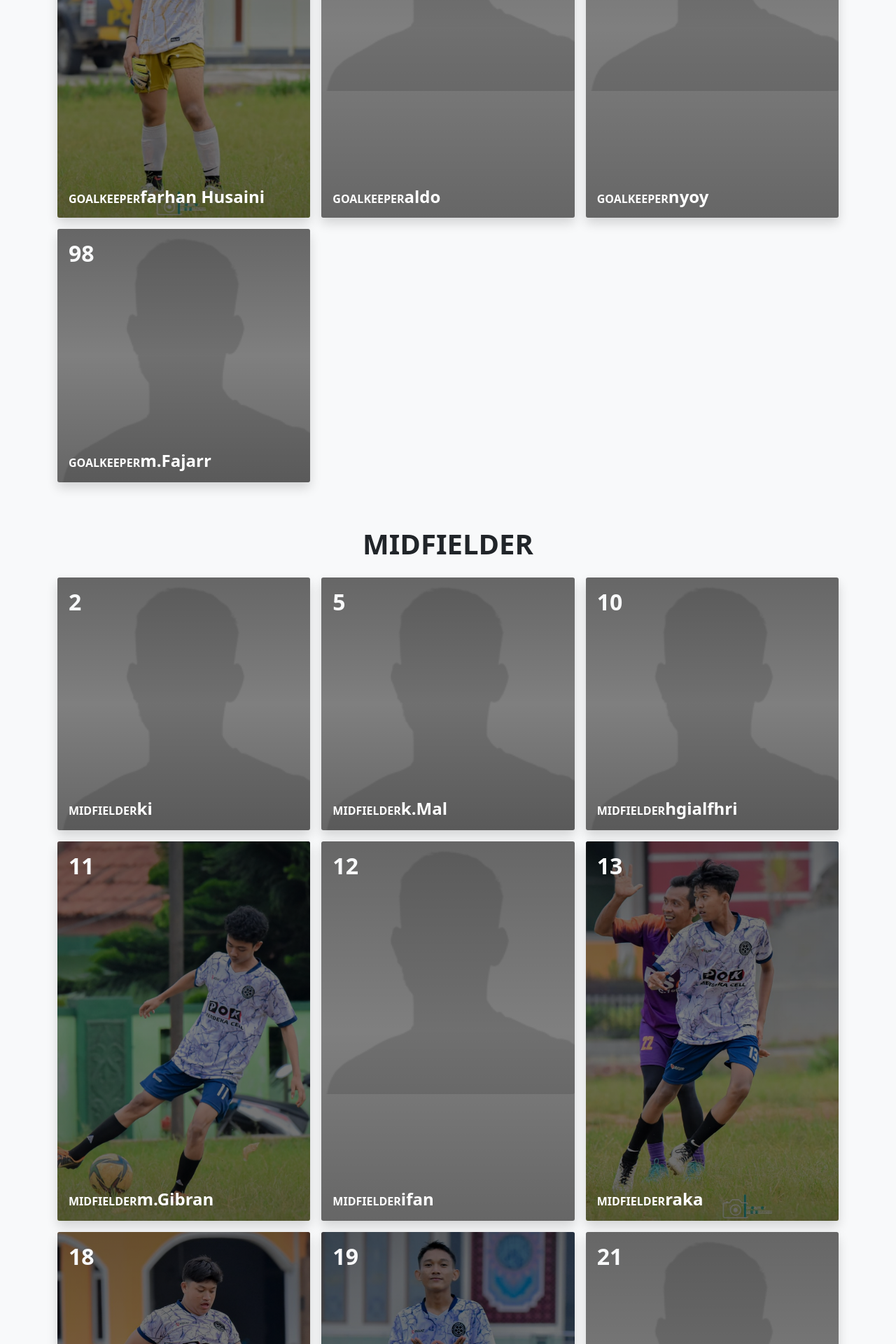
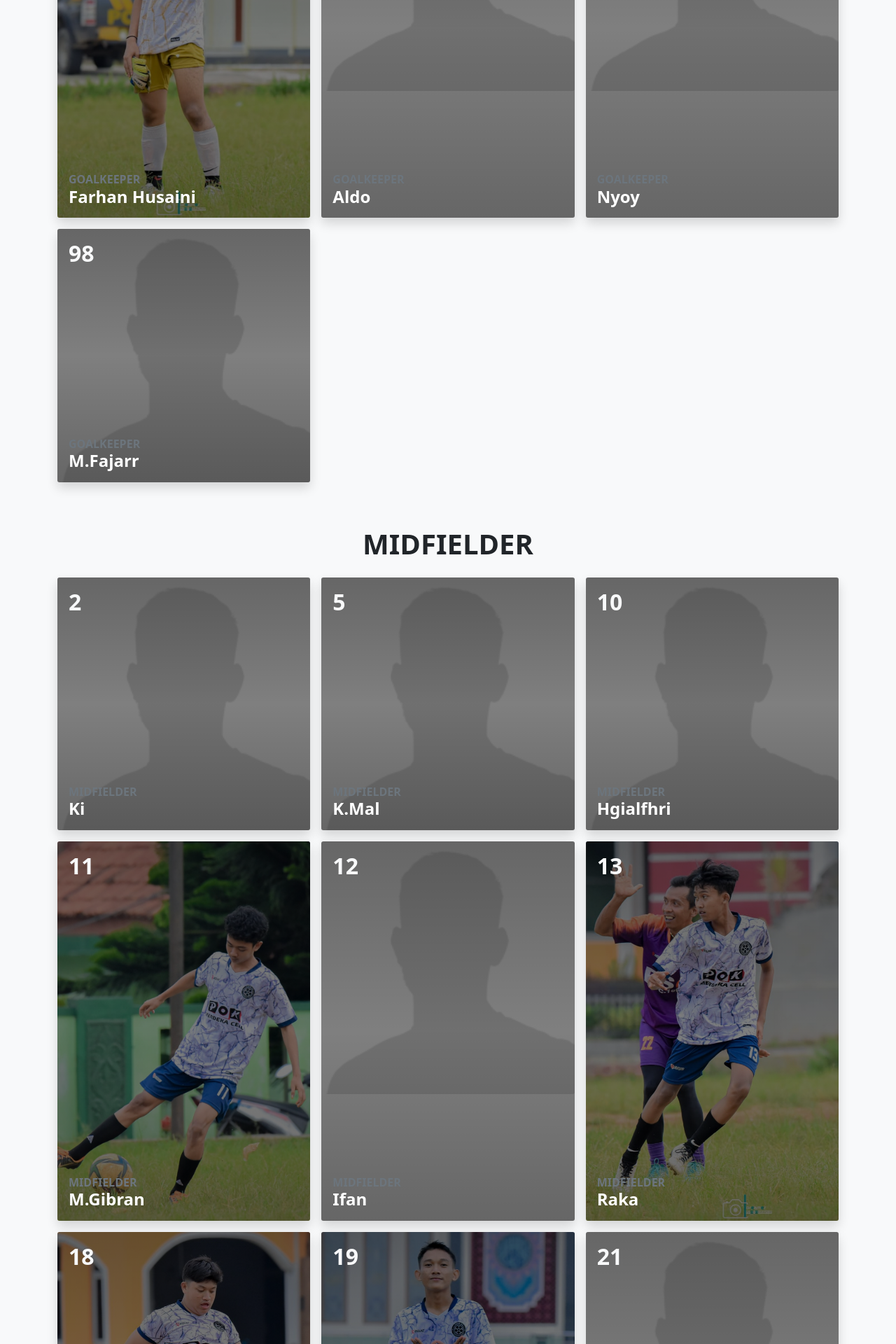
Before and after one commit to tesafc/www2, a Jekyll site: the page built from players.html, in a window 1280 px wide. Shown: the part 1071-2991 px from the top of the page at 70% size. Built offline with Jekyll 4.4.1, drawn with Linux system fonts in a browser that asks for light colours.

Commit message:
Update players.html

```diff
--- a/players.html
+++ b/players.html
@@ -16,7 +16,7 @@
           <img src="{% if player.pp %}{{ player.pp }}{% else %}{{ '/assets/img/pp/blank-pp.png' | relative_url }}{% endif %}" alt="" class="card-img img-fluid border-0">
           <div class="card-img-overlay d-flex flex-column justify-content-between" style="background-image: linear-gradient(rgba(0, 0, 0, 0.6), rgba(0, 0, 0, 0.5), rgba(0, 0, 0, 0.6));">
             <h5 class="card-text fs-2 fw-bolder">{% if player.profile-link %}<a href="{{ player.profile-link }}" class="stretched-link link-light text-decoration-none">{{ player.no-punggung }}</a>{% endif %}</h5>
-            <h6 class="card-text text-capitalize fs-4 fw-bolder"><small class="text-uppercase fs-6">{{ player.role }}</small>{{ player.name }}</h6>
+            <h6 class="card-text text-capitalize fs-4 fw-bolder"><small class="d-block text-uppercase fs-6 text-secondary">{{ player.role }}</small>{{ player.name }}</h6>
           </div>
         </div>
       </div>
```
